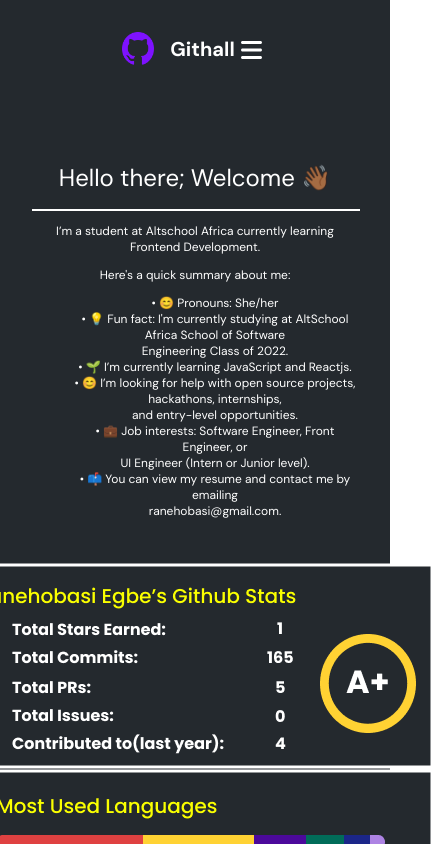
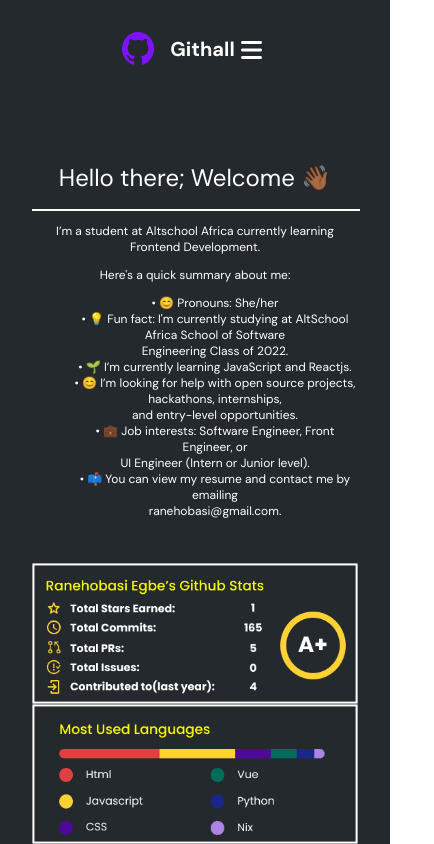
Before and after one commit to Ranecodes/AltschoolVueExam, a Vue app: page / in a window 390 px wide. Shown: the top 844 px of the page, 434 px wide, since content can reach past the window. Built offline with nearby package versions, Linux system fonts and the light colour scheme.

Commit message:
responsiveness almost done

```diff
--- a/src/components/HomePage.vue
+++ b/src/components/HomePage.vue
@@ -287,6 +287,42 @@ export default {
   font-weight: 400;
 }
 
+        /* For smaller laptops */
+
+@media screen and (max-width: 1024px) {
+  .hero-section-text{
+    padding: 0 3rem 0 10rem;
+  }
+  .hero-section-text h1{
+    font-size: 2rem;
+  }
+  .hero-section-text p{
+    font-size: 1rem;
+  }
+  .hero-section-text ul{
+    font-size: 1rem;
+  }
+  .raneh-img{
+    height: 30%;
+  }
+  .square{
+    height: 30%;
+  }
+  .mid-section{
+    padding: 0;
+    justify-content: space-around;
+  }
+  .mid-section img{
+    width: 400px;
+  }
+  .git-stats{
+    padding-left: 0;
+  }
+  .lang-stats{
+    padding-right: 0;
+  }
+}
+
          /* For Smaller Screens */
 
 @media screen and (max-width: 768px) {
@@ -403,6 +439,10 @@ export default {
     line-height: 1rem;
   }
 
+  .mid-section img{
+    width: 100%;
+  }
+
   .b4-ft-top h1 {
     font-size: 1.5rem;
     padding-top: 1.8125rem;
```
